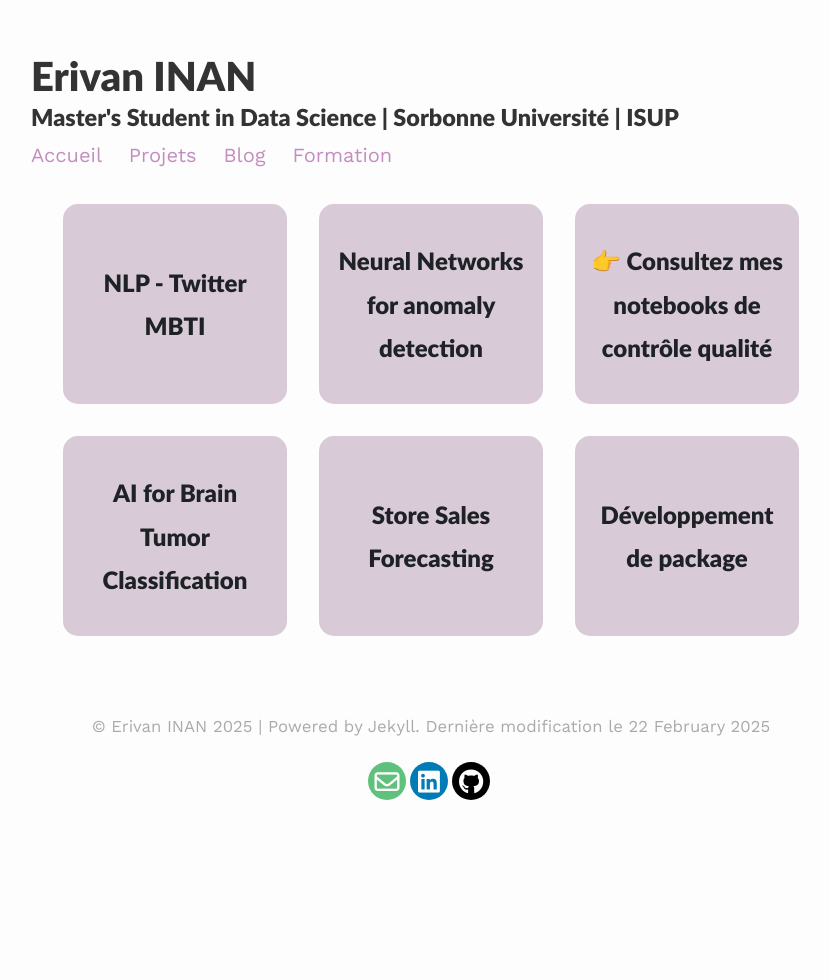
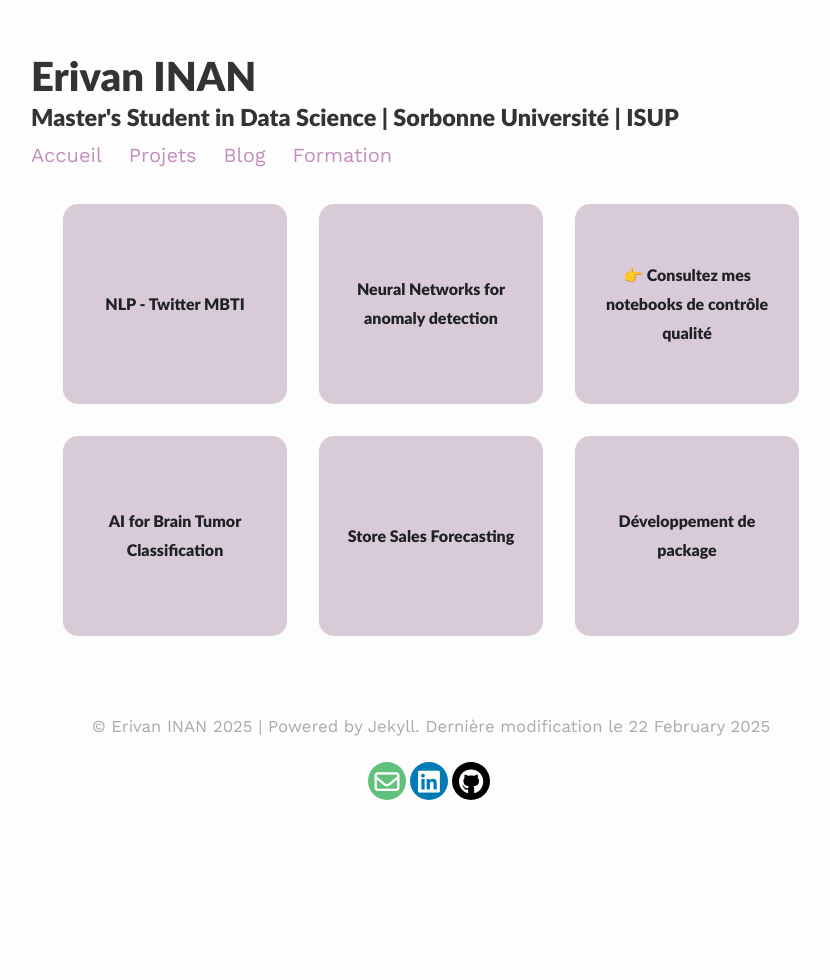
Before and after one commit to erivaninan/erivaninan.github.io, a Jekyll site: the page built from _pages/projects.md, in a window 1280 px wide. Shown: the whole page, without its empty margins (209-1039 px from the left). Built offline with Jekyll 4.4.1, drawn with Linux system fonts in a browser that asks for light colours.

Commit message:
fontsize

```diff
--- a/assets/css/_sass/projects.scss
+++ b/assets/css/_sass/projects.scss
@@ -39,8 +39,8 @@
 }
 
 .projectTile a span h2 {
-  font-size: 1.5rem;
-  padding: 1rem;
+  font-size: 1rem;
+  padding: 0.8rem;
   color: $projectbox-text;
 }
 
@@ -56,7 +56,7 @@
   font-size: 1rem;
  // font-size: 1.2rem;
   display: flex;
-  padding: 1rem;
+  padding: 0.8rem;
   color: $projectbox-text;
 }
 
```
